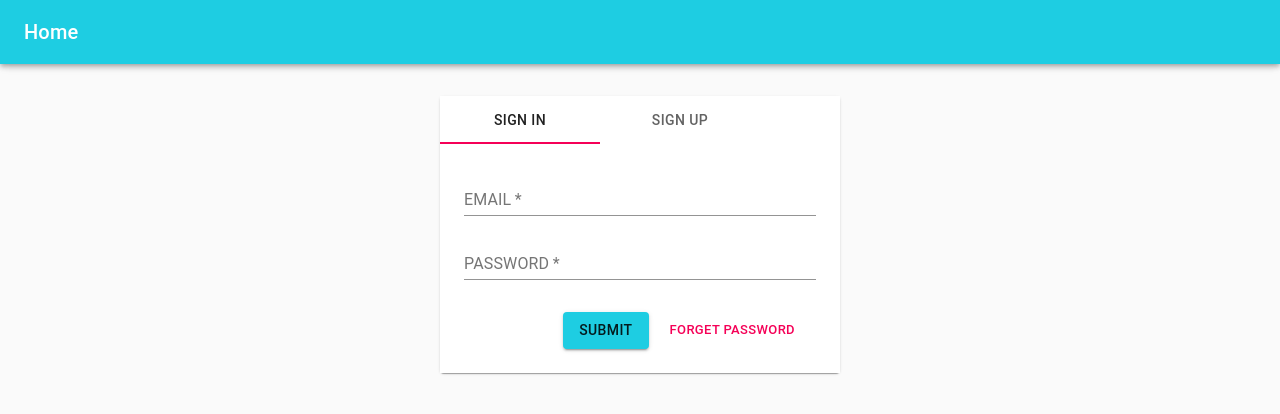
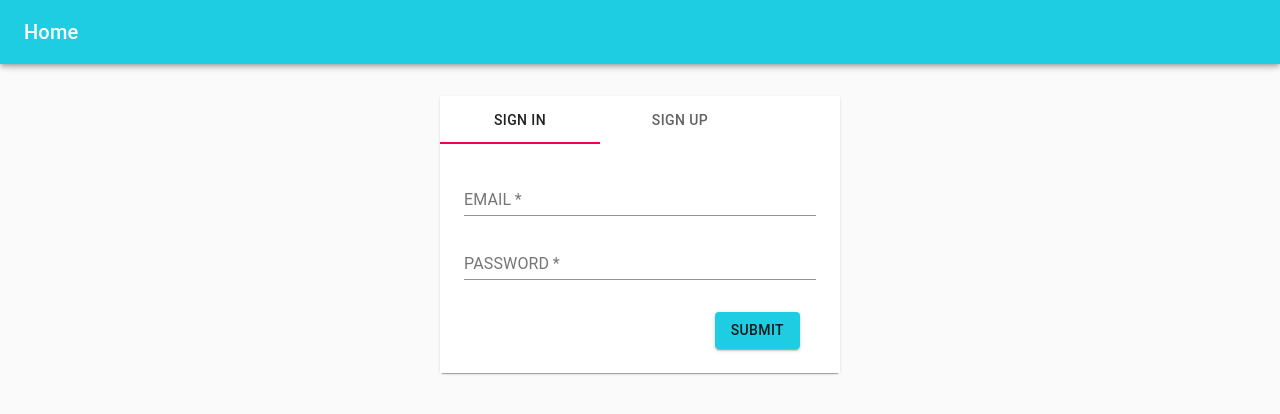
Before and after one commit to lucas1004jx/mern-stack-test, a React (Create React App) app in the folder client/: page / in a window 1280 px wide. Shown: the top 414 px of the page. Built offline with nearby package versions, Linux system fonts and the light colour scheme.

Commit message:
remove forget password button

```diff
--- a/client/src/Pages/LogInPage/components/Form.js
+++ b/client/src/Pages/LogInPage/components/Form.js
@@ -67,8 +67,6 @@ const Form = ({ type }) => {
         >
           SUBMIT
         </Button>
-        <Button size="small" color="secondary" className={classes.button}>forget password</Button>
-
       </div>
       )}
 
```
